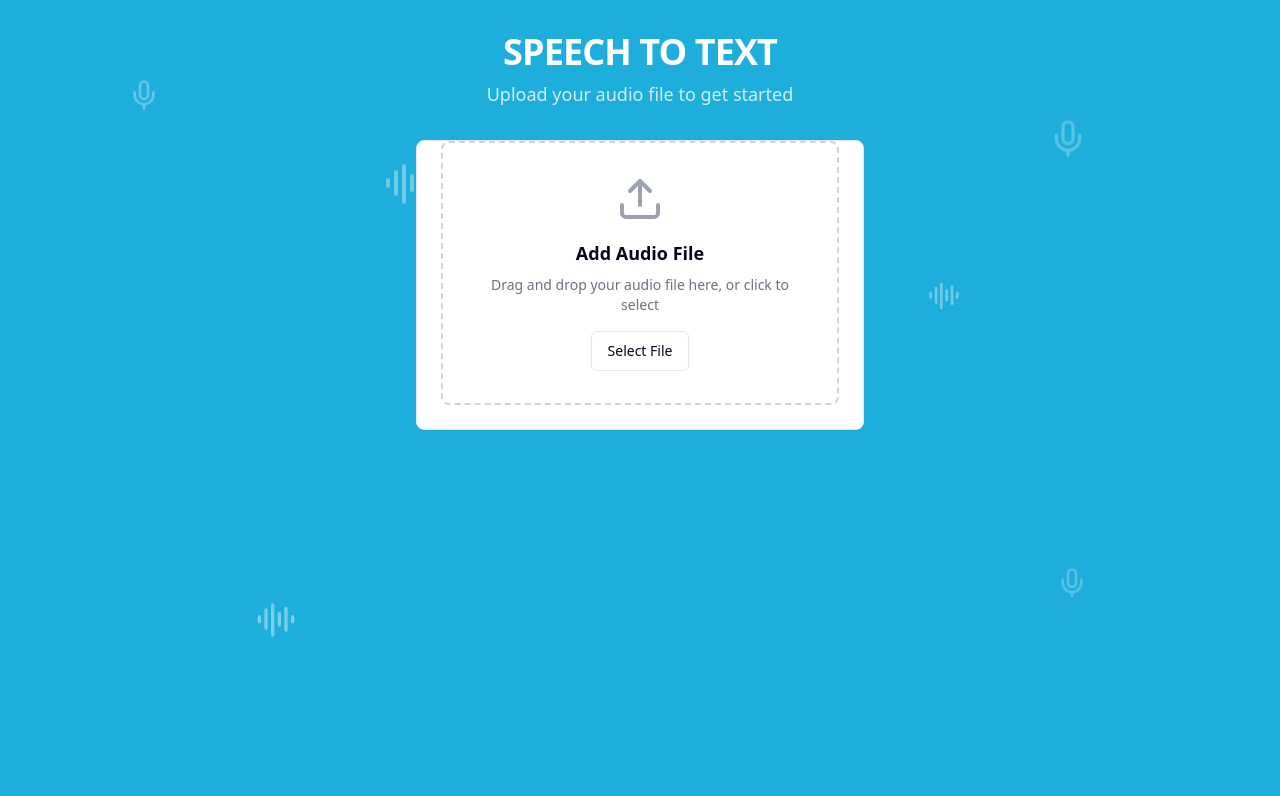
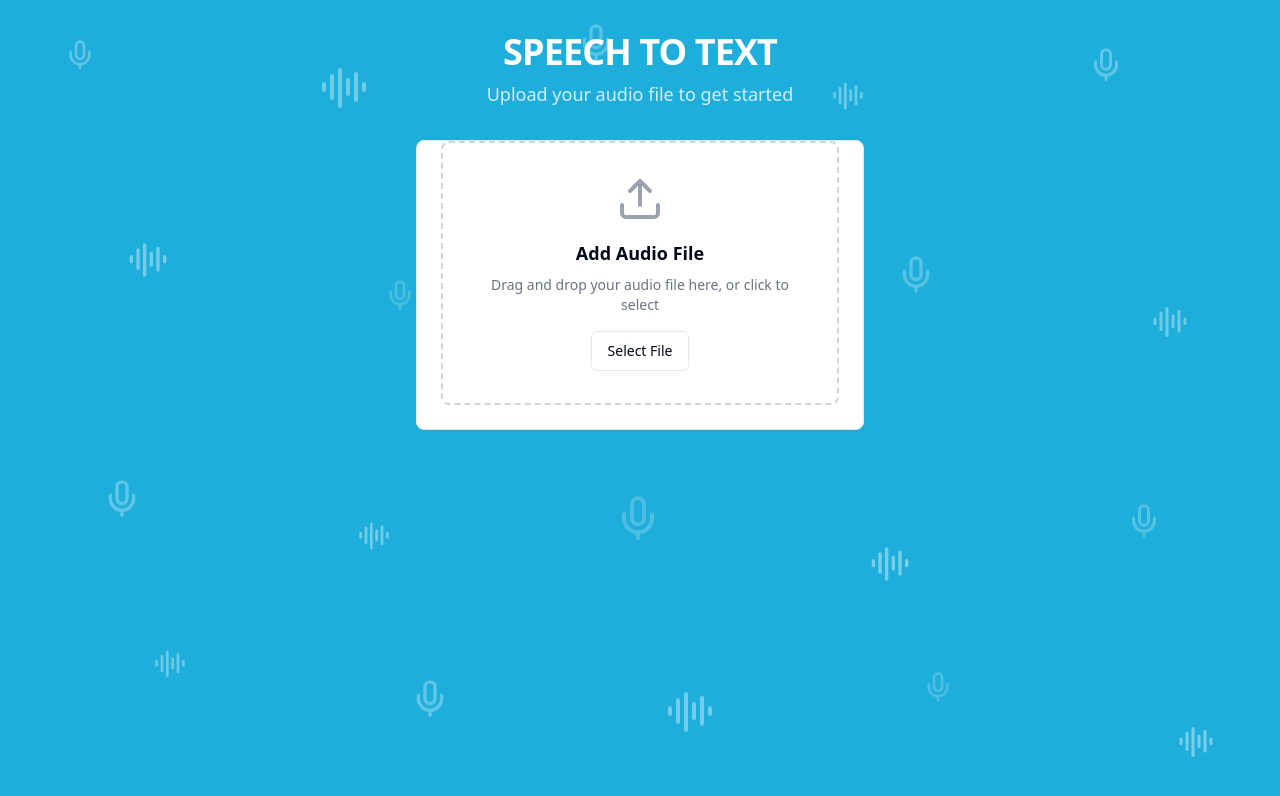
Before and after one commit to Mansi-cloud-netizen/p-445899, a React (Vite) app: page / in a window 1280 px wide. Shown: the top 796 px of the page. Built offline with nearby package versions, Linux system fonts and the light colour scheme.

Commit message:
Add more background icons
Added more icons to the background of the page to enhance the visual appeal.

```diff
--- a/src/pages/Index.tsx
+++ b/src/pages/Index.tsx
@@ -24,30 +24,72 @@ const Index = () => {
     <div className="min-h-screen bg-[#1EAEDB] relative overflow-hidden">
       {/* Background Icons */}
       <div className="absolute inset-0 pointer-events-none">
-        {/* Top Left */}
-        <div className="absolute top-[10%] left-[10%] animate-bounce opacity-30">
+        {/* Top Section */}
+        <div className="absolute top-[5%] left-[5%] animate-bounce opacity-30">
           <Mic className="h-8 w-8 text-white" />
         </div>
-        <div className="absolute top-[20%] left-[30%] animate-pulse opacity-20">
+        <div className="absolute top-[8%] left-[25%] animate-pulse opacity-20">
           <AudioLines className="h-12 w-12 text-white" />
         </div>
-
-        {/* Top Right */}
-        <div className="absolute top-[15%] right-[15%] animate-bounce opacity-25">
+        <div className="absolute top-[3%] left-[45%] animate-bounce opacity-25">
           <Mic className="h-10 w-10 text-white" />
         </div>
-        <div className="absolute top-[35%] right-[25%] animate-pulse opacity-20">
+        <div className="absolute top-[10%] left-[65%] animate-pulse opacity-20">
           <AudioLines className="h-8 w-8 text-white" />
         </div>
+        <div className="absolute top-[6%] left-[85%] animate-bounce opacity-30">
+          <Mic className="h-9 w-9 text-white" />
+        </div>
 
-        {/* Bottom Left */}
-        <div className="absolute bottom-[20%] left-[20%] animate-pulse opacity-30">
+        {/* Middle Section */}
+        <div className="absolute top-[30%] left-[10%] animate-pulse opacity-25">
           <AudioLines className="h-10 w-10 text-white" />
         </div>
+        <div className="absolute top-[35%] left-[30%] animate-bounce opacity-20">
+          <Mic className="h-8 w-8 text-white" />
+        </div>
+        <div className="absolute top-[40%] left-[50%] animate-pulse opacity-30">
+          <AudioLines className="h-12 w-12 text-white" />
+        </div>
+        <div className="absolute top-[32%] left-[70%] animate-bounce opacity-25">
+          <Mic className="h-10 w-10 text-white" />
+        </div>
+        <div className="absolute top-[38%] left-[90%] animate-pulse opacity-20">
+          <AudioLines className="h-9 w-9 text-white" />
+        </div>
 
-        {/* Bottom Right */}
-        <div className="absolute bottom-[25%] right-[15%] animate-bounce opacity-25">
+        {/* Lower Middle Section */}
+        <div className="absolute top-[60%] left-[8%] animate-bounce opacity-30">
+          <Mic className="h-10 w-10 text-white" />
+        </div>
+        <div className="absolute top-[65%] left-[28%] animate-pulse opacity-25">
+          <AudioLines className="h-8 w-8 text-white" />
+        </div>
+        <div className="absolute top-[62%] left-[48%] animate-bounce opacity-20">
+          <Mic className="h-12 w-12 text-white" />
+        </div>
+        <div className="absolute top-[68%] left-[68%] animate-pulse opacity-30">
+          <AudioLines className="h-10 w-10 text-white" />
+        </div>
+        <div className="absolute top-[63%] left-[88%] animate-bounce opacity-25">
+          <Mic className="h-9 w-9 text-white" />
+        </div>
+
+        {/* Bottom Section */}
+        <div className="absolute bottom-[15%] left-[12%] animate-pulse opacity-20">
+          <AudioLines className="h-8 w-8 text-white" />
+        </div>
+        <div className="absolute bottom-[10%] left-[32%] animate-bounce opacity-30">
+          <Mic className="h-10 w-10 text-white" />
+        </div>
+        <div className="absolute bottom-[8%] left-[52%] animate-pulse opacity-25">
+          <AudioLines className="h-12 w-12 text-white" />
+        </div>
+        <div className="absolute bottom-[12%] left-[72%] animate-bounce opacity-20">
           <Mic className="h-8 w-8 text-white" />
+        </div>
+        <div className="absolute bottom-[5%] left-[92%] animate-pulse opacity-30">
+          <AudioLines className="h-9 w-9 text-white" />
         </div>
       </div>
 
```
